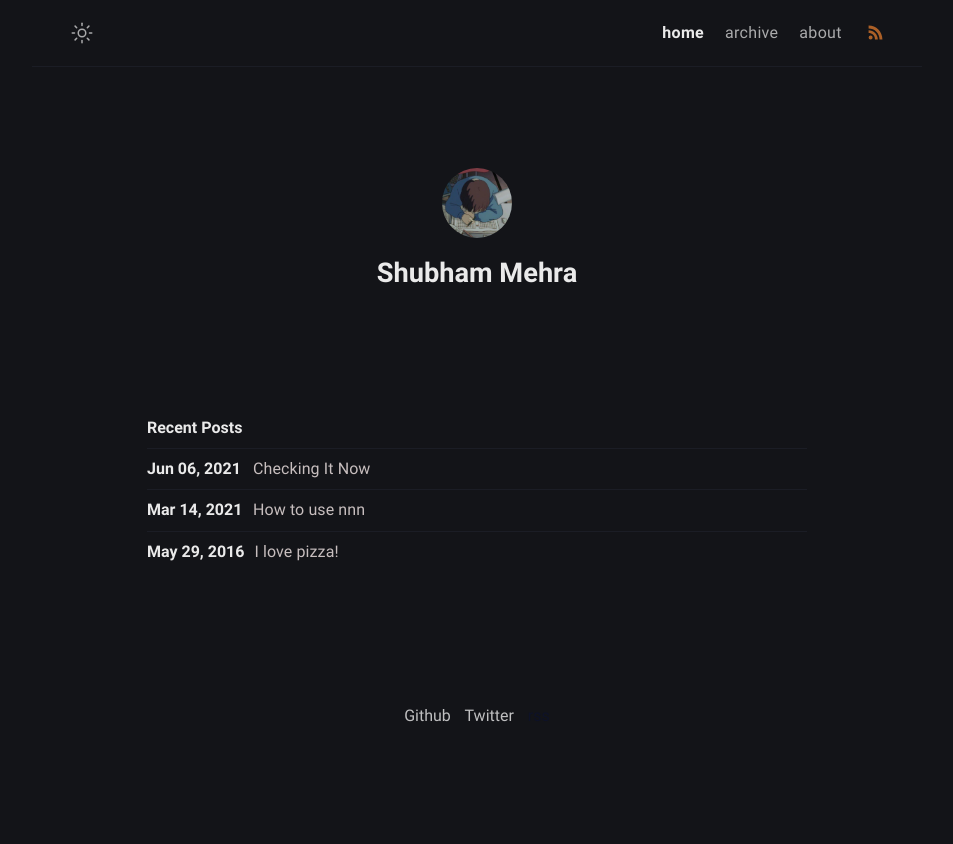
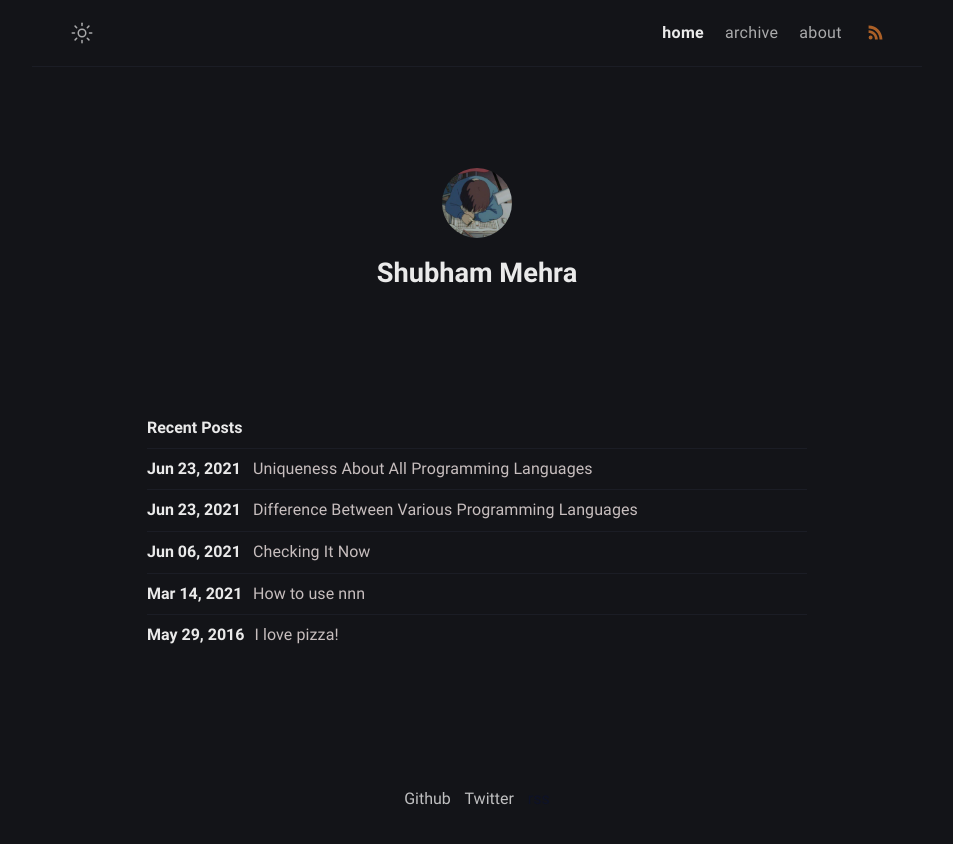
Before and after one commit to Shubhamsm/Shubhamsm.github.io, a Jekyll site: the page built from index.md, in a window 1280 px wide. Shown: the top 844 px of the page, without its empty margins (163-1116 px from the left). Built offline with Jekyll 4.4.1, drawn with Linux system fonts in a browser that asks for light colours.

Commit message:
intitial commit

```diff
--- /dev/null
+++ b/_posts/Difference-between-various-programming-languages/2021-06-23-Difference-between-various-programming-languages.md
@@ -0,0 +1,2 @@
+| Programming languages |   |
+| Java                  |   |
--- a/_sass/main.scss
+++ b/_sass/main.scss
@@ -61,7 +61,3 @@ $on-widescreen: 1152px;
 // Import sass files
 @import "klise/fonts", "klise/base", "klise/layout", "klise/post",
   "klise/miscellaneous", "klise/syntax", "klise/dark";
-
-::selection{
-    background-color: lightgreen;
-}
```
Also changed, not shown: _posts/Uniqueness-about-all-programming-languages/2021-06-23-Uniqueness-about-all-programming-languages.md (added, +18 -0 lines), _posts/checking-it-now/2021-06-06-checking-it-now.md (+1 -2 lines), 1 other file.
